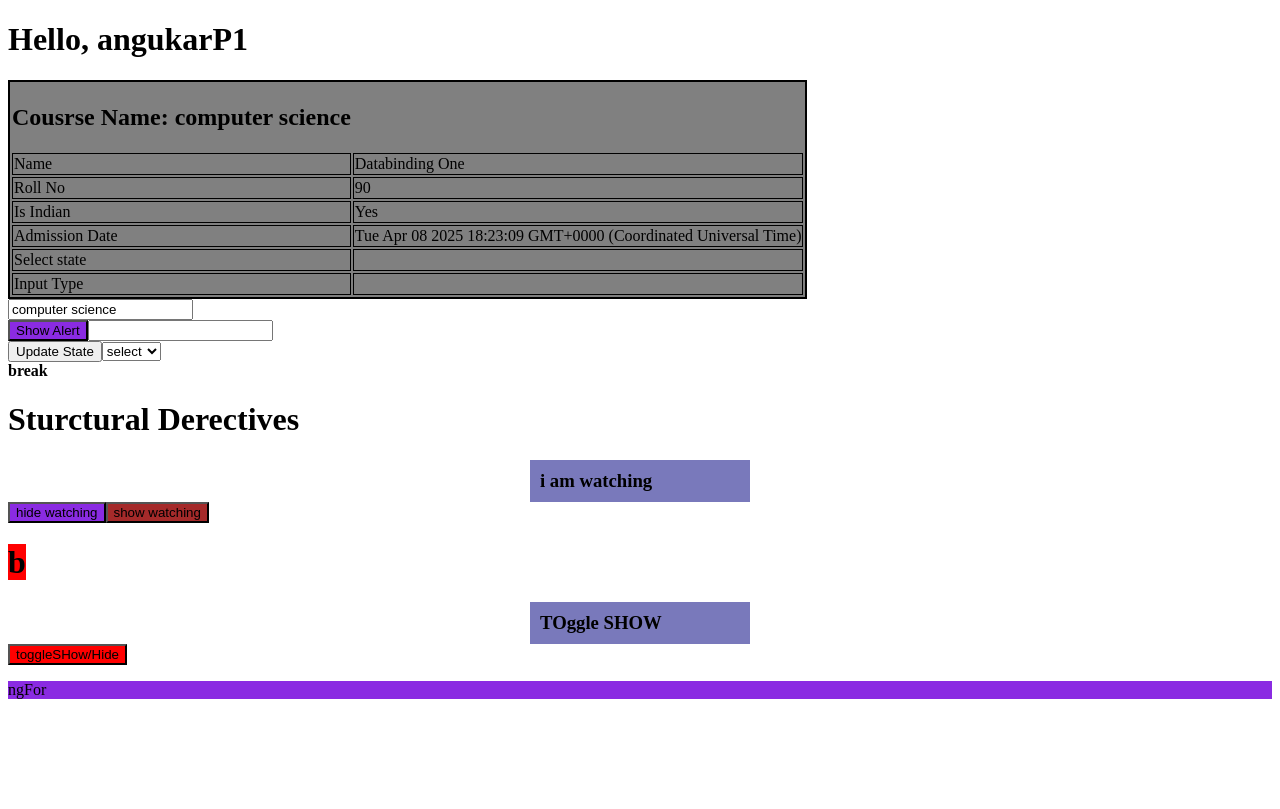
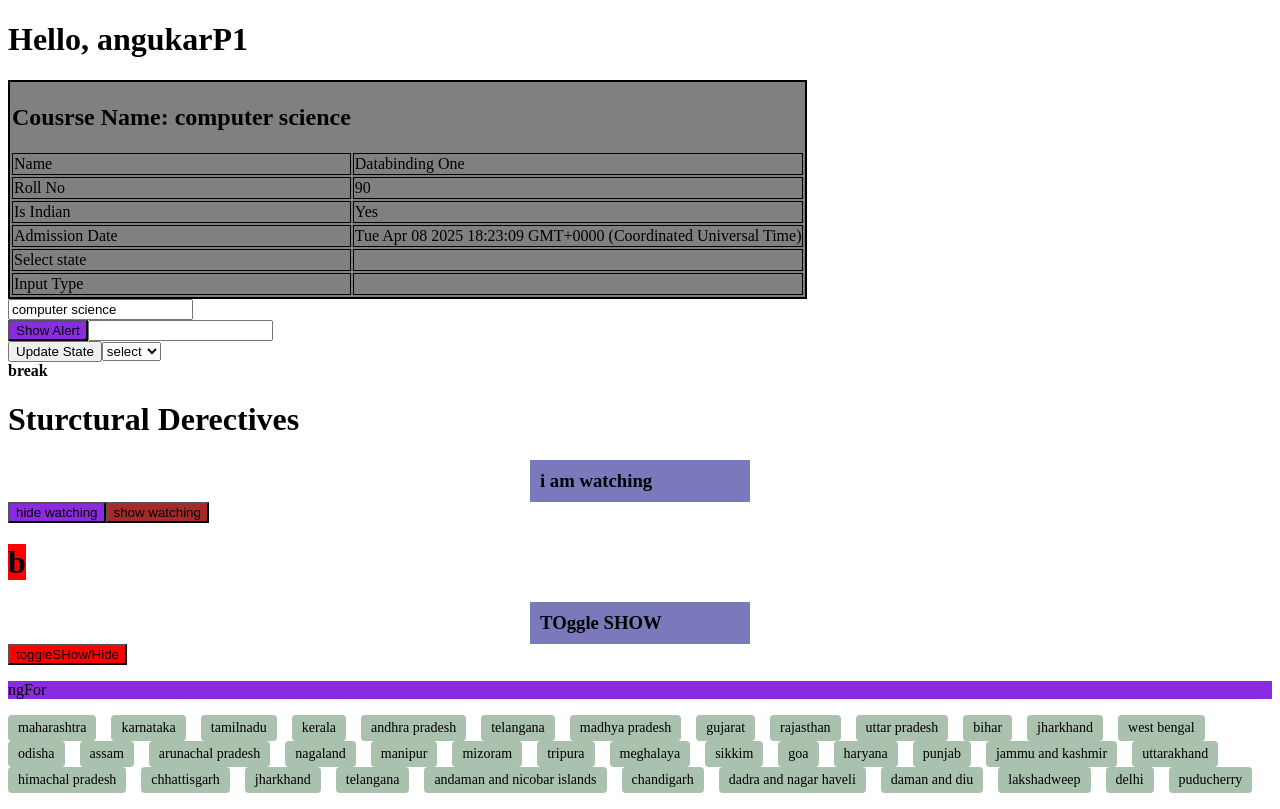
Before and after one commit to akshayrakhunde01/Anuglar, an Angular app: page / in a window 1280 px wide. Built offline with nearby package versions, Linux system fonts and the light colour scheme.

Commit message:
add stateNames array and display in structural directive component template

```diff
--- a/src/app/components/structural-directive/structural-directive.component.html
+++ b/src/app/components/structural-directive/structural-directive.component.html
@@ -31,3 +31,20 @@ max-width: 200px;
 style="background-color: red;">toggleSHow/Hide</button>
 
 <p style="background-color: blueviolet;">ngFor</p>
+
+<div>
+    <ul style=" padding: 0;
+  list-style: none;">
+        <li style="
+            display: inline-block;
+
+  margin-right: 15px;
+  padding: 5px 10px;
+  background-color: rgb(169, 193, 173);
+  border-radius: 4px;
+  font-size: 14px;
+  /* color: #6f929c; */
+  transition: background-color 0.3s ease; "
+             *ngFor="let state of stateNames">{{state}}</li>
+    </ul>
+</div>
--- a/src/app/components/structural-directive/structural-directive.component.ts
+++ b/src/app/components/structural-directive/structural-directive.component.ts
@@ -10,6 +10,7 @@ import { Component } from '@angular/core';
 export class StructuralDirectiveComponent {
   isWatching:boolean=true;
   isToggle:boolean=true;
+  stateNames:string[]=['maharashtra','karnataka','tamilnadu','kerala','andhra pradesh','telangana','madhya pradesh','gujarat','rajasthan','uttar pradesh','bihar','jharkhand','west bengal','odisha','assam','arunachal pradesh','nagaland','manipur','mizoram','tripura','meghalaya','sikkim','goa','haryana','punjab','jammu and kashmir','uttarakhand','himachal pradesh','chhattisgarh','jharkhand','telangana','andaman and nicobar islands','chandigarh','dadra and nagar haveli','daman and diu','lakshadweep','delhi','puducherry']
   constructor() {
 
   }
```
